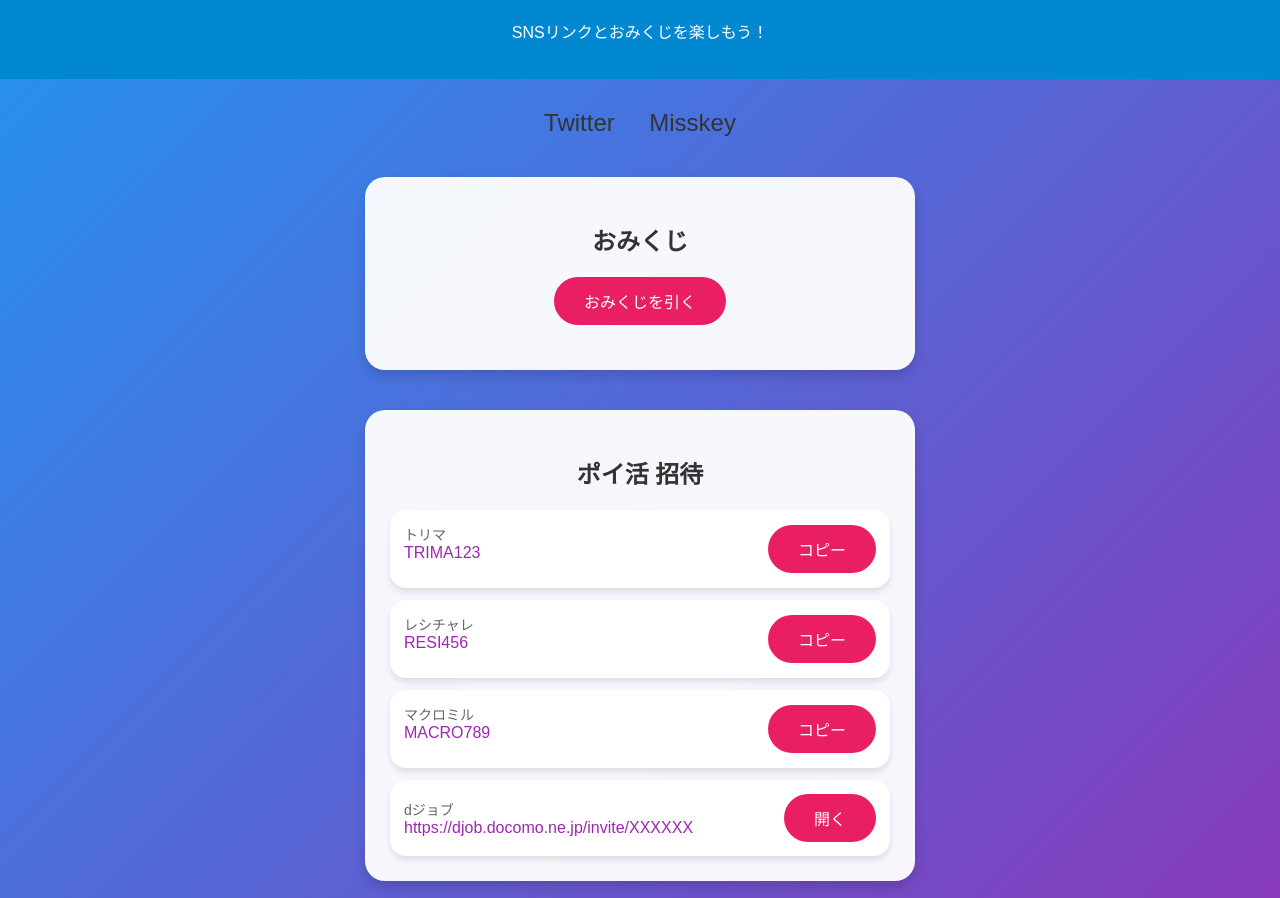
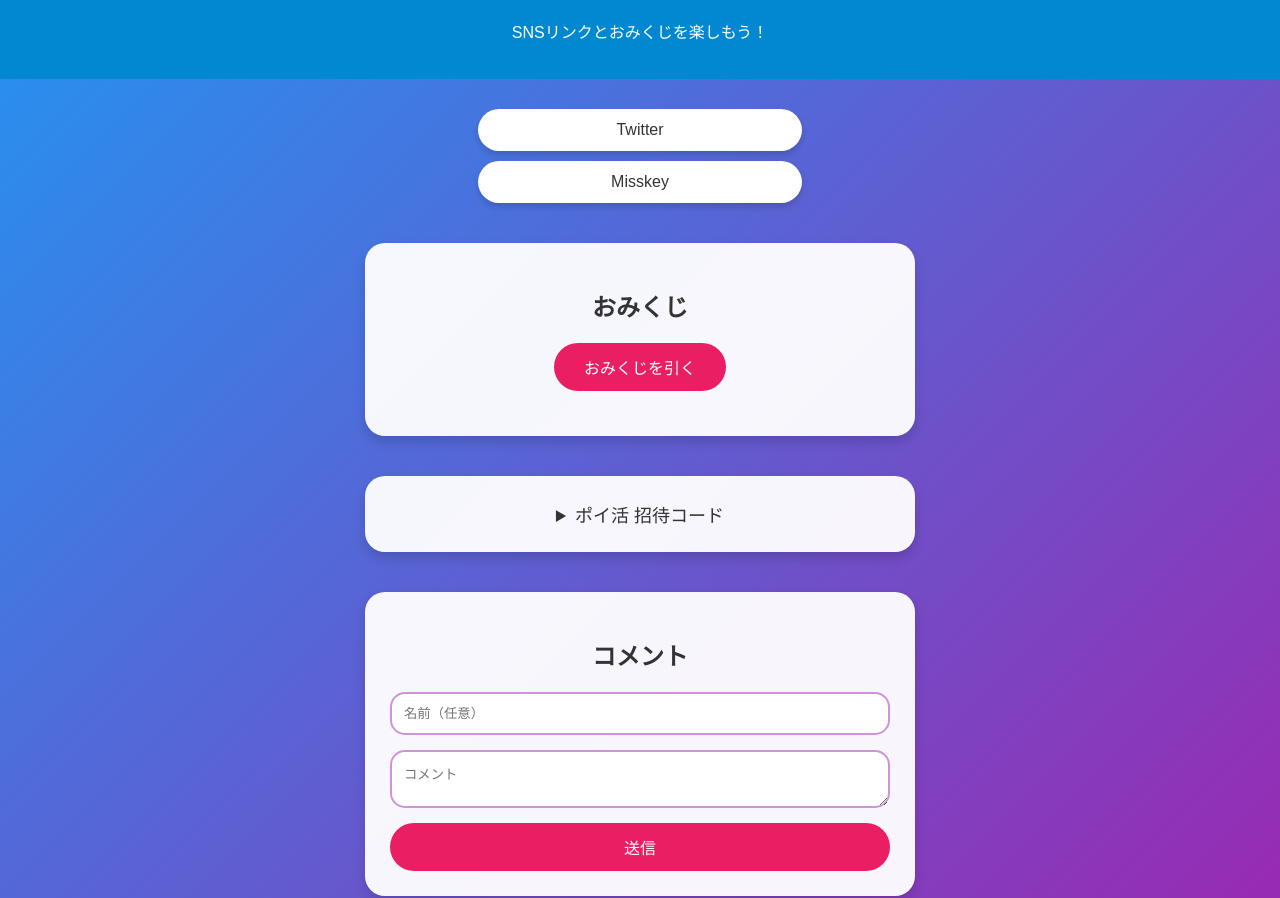
Before and after one commit to kgm-k/omikuji2, a plain HTML site: page index.html in a window 1280 px wide. Shown: the part 90-988 px from the top of the page. Drawn offline with Linux system fonts and the light colour scheme; no server answers; a web font is replaced by a local one.

Commit message:
折りたたみ

```diff
--- a/index.html
+++ b/index.html
@@ -27,17 +27,18 @@
 }
 
 .sns-links a {
-  font-size: 24px;
-  margin: 0 15px;
+  display: block;
+  margin: 10px auto;
+  width: 80%;
+  max-width: 300px;
+  padding: 12px;
+  background: white;
+  border-radius: 30px;
+  text-decoration: none;
   color: #333;
-  text-decoration: none;
+  box-shadow: 0 4px 6px rgba(0,0,0,0.15);
 }
 
-section {
-  margin-top: 50px;
-}
-
-/* ===== 共通カード ===== */
 .card {
   margin: 40px auto;
   padding: 25px;
@@ -48,7 +49,6 @@
   box-shadow: 0 6px 12px rgba(0,0,0,0.15);
 }
 
-/* ===== ボタン ===== */
 .main-button {
   font-family: 'Hachi Maru Pop', sans-serif;
   padding: 12px 30px;
@@ -65,14 +65,53 @@
   transform: scale(1.05);
 }
 
-/* ===== おみくじ ===== */
+/* おみくじ */
 #omikuji-result {
   margin-top: 20px;
   font-size: 18px;
   font-weight: bold;
 }
 
-/* ===== コメント ===== */
+/* 招待コード */
+.invite-list {
+  display: flex;
+  flex-direction: column;
+  gap: 12px;
+  margin-top: 20px;
+}
+
+.invite-box {
+  display: flex;
+  justify-content: space-between;
+  align-items: center;
+  background: white;
+  border-radius: 16px;
+  padding: 14px;
+  box-shadow: 0 4px 6px rgba(0,0,0,0.1);
+}
+
+.invite-info {
+  text-align: left;
+}
+
+.service-name {
+  font-size: 14px;
+  color: #666;
+}
+
+.invite-code {
+  font-size: 16px;
+  color: #9c27b0;
+  word-break: break-all;
+}
+
+.copy-message {
+  font-size: 12px;
+  color: #4caf50;
+  height: 1em;
+}
+
+/* コメント */
 .comment-form {
   display: flex;
   flex-direction: column;
@@ -100,50 +139,6 @@
   font-size: 14px;
   color: #9c27b0;
 }
-
-/* ===== ポイ活 ===== */
-.invite-list {
-  display: flex;
-  flex-direction: column;
-  gap: 12px;
-}
-
-.invite-box {
-  display: flex;
-  justify-content: space-between;
-  align-items: center;
-  background: white;
-  border-radius: 16px;
-  padding: 14px;
-  box-shadow: 0 4px 6px rgba(0,0,0,0.1);
-}
-
-.invite-info {
-  display: flex;
-  flex-direction: column;
-  text-align: left;
-}
-
-.service-name {
-  font-size: 14px;
-  color: #666;
-}
-
-.invite-code {
-  font-size: 16px;
-  color: #9c27b0;
-  word-break: break-all;
-}
-
-.copy-message {
-  font-size: 12px;
-  color: #4caf50;
-  height: 1em;
-}
-
-.open-link {
-  text-decoration: none;
-}
 </style>
 </head>
 
@@ -166,51 +161,51 @@
   <p id="omikuji-result"></p>
 </section>
 
-<!-- ポイ活 -->
-<section class="card">
-  <h2>ポイ活 招待</h2>
+<!-- 招待コード（折りたたみ） -->
+<details class="card">
+  <summary style="font-size:18px; cursor:pointer;">ポイ活 招待コード</summary>
 
   <div class="invite-list">
 
     <div class="invite-box">
       <div class="invite-info">
-        <span class="service-name">トリマ</span>
-        <span class="invite-code">TRIMA123</span>
-        <span class="copy-message"></span>
+        <div class="service-name">トリマ</div>
+        <div class="invite-code">TRIMA123</div>
+        <div class="copy-message"></div>
       </div>
       <button class="main-button" onclick="copyText(this)">コピー</button>
     </div>
 
     <div class="invite-box">
       <div class="invite-info">
-        <span class="service-name">レシチャレ</span>
-        <span class="invite-code">RESI456</span>
-        <span class="copy-message"></span>
+        <div class="service-name">レシチャレ</div>
+        <div class="invite-code">RESI456</div>
+        <div class="copy-message"></div>
       </div>
       <button class="main-button" onclick="copyText(this)">コピー</button>
     </div>
 
     <div class="invite-box">
       <div class="invite-info">
-        <span class="service-name">マクロミル</span>
-        <span class="invite-code">MACRO789</span>
-        <span class="copy-message"></span>
+        <div class="service-name">マクロミル</div>
+        <div class="invite-code">MACRO789</div>
+        <div class="copy-message"></div>
       </div>
       <button class="main-button" onclick="copyText(this)">コピー</button>
     </div>
 
     <div class="invite-box">
       <div class="invite-info">
-        <span class="service-name">dジョブ</span>
-        <span class="invite-code">https://djob.docomo.ne.jp/invite/XXXXXX</span>
+        <div class="service-name">dジョブ</div>
+        <div class="invite-code">https://djob.docomo.ne.jp/invite/XXXXXX</div>
       </div>
-      <a href="https://djob.docomo.ne.jp/invite/XXXXXX" target="_blank" class="main-button open-link">
+      <a href="https://djob.docomo.ne.jp/invite/XXXXXX" target="_blank" class="main-button" style="text-decoration:none;">
         開く
       </a>
     </div>
 
   </div>
-</section>
+</details>
 
 <!-- コメント -->
 <section class="card">
@@ -229,7 +224,6 @@
 
   <iframe name="hidden_iframe" style="display:none;" onload="if(submitted){alert('送信しました！')}"></iframe>
 
-  <h3>みんなのコメント</h3>
   <div id="comment-list"></div>
 </section>
 
@@ -242,19 +236,18 @@
 
 /* おみくじ */
 const results = [
-  { t:"大大吉", m:"あなたは神✨", c:"#ffd700", w:0.001 },
-  { t:"大吉", m:"神！", c:"#4caf50", w:0.15 },
-  { t:"中吉", m:"いい日になりそう", c:"#2196f3", w:0.3 },
-  { t:"吉", m:"努力が実る", c:"#ffeb3b", w:0.4 },
-  { t:"凶", m:"慎重に！", c:"#f44336", w:0.1 }
+  { t:"大大吉", m:"あなたは神です！", c:"#ffd700", w:0.001 },
+  { t:"大吉", m:"最高の運勢！", c:"#4caf50", w:0.15 },
+  { t:"中吉", m:"いい一日になりそう", c:"#2196f3", w:0.3 },
+  { t:"吉", m:"がんばれば実る", c:"#ffeb3b", w:0.4 },
+  { t:"凶", m:"慎重に行こう", c:"#f44336", w:0.1 }
 ];
 
 document.getElementById("omikuji-button").onclick = () => {
-  let r = Math.random();
-  let sum = 0;
+  let r = Math.random(), s = 0;
   for (let o of results) {
-    sum += o.w;
-    if (r <= sum) {
+    s += o.w;
+    if (r <= s) {
       const el = document.getElementById("omikuji-result");
       el.textContent = o.t + " - " + o.m;
       el.style.color = o.c;
```
